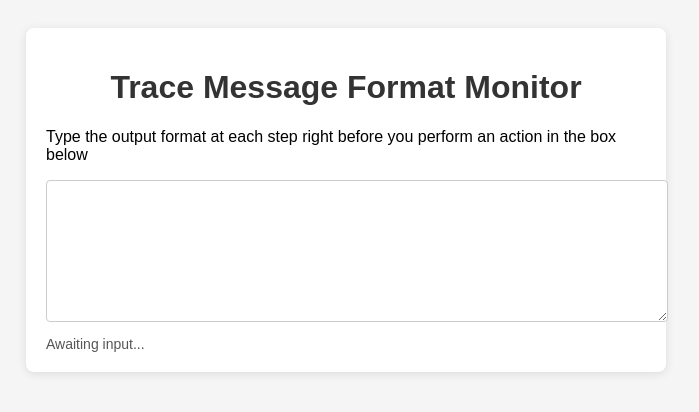
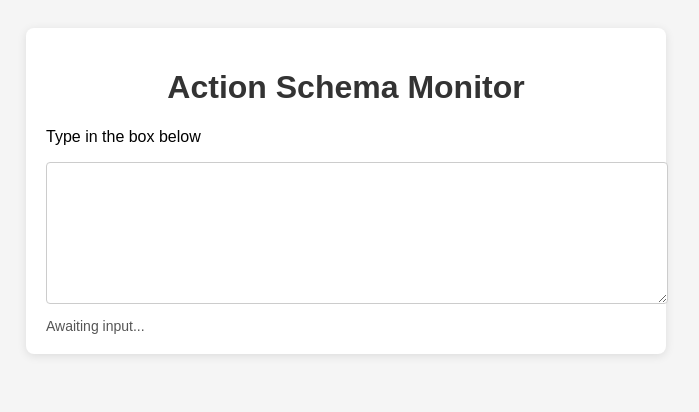
Before and after one commit to Raytsang123/debug, a plain HTML site: page action_schema.html in a window 1280 px wide. Shown: the whole page, without its empty margins (294-993 px from the left). Drawn offline with Linux system fonts and the light colour scheme.

```diff
--- a/trace_format.html
+++ b/action_schema.html
@@ -44,8 +44,8 @@
 </head>
 <body>
   <div class="container">
-    <h1>Trace Message Format Monitor</h1>
-    <p>Type the output format at each step right before you perform an action in the box below</p>
+    <h1>Action Schema Monitor</h1>
+    <p>Type in the box below</p>
     <textarea id="textInput" placeholder=""></textarea>
     <div id="status" class="status">Awaiting input...</div>
   </div>
@@ -58,7 +58,7 @@
     const statusDiv = document.getElementById('status');
 
     let lastSent = '';
-    const debounceDelay = 500; // Debounce: send only after 100ms of inactivity
+    const debounceDelay = 500; // Debounce: send only after 500ms of inactivity
     let timeoutId;
 
     textarea.addEventListener('input', () => {
```
